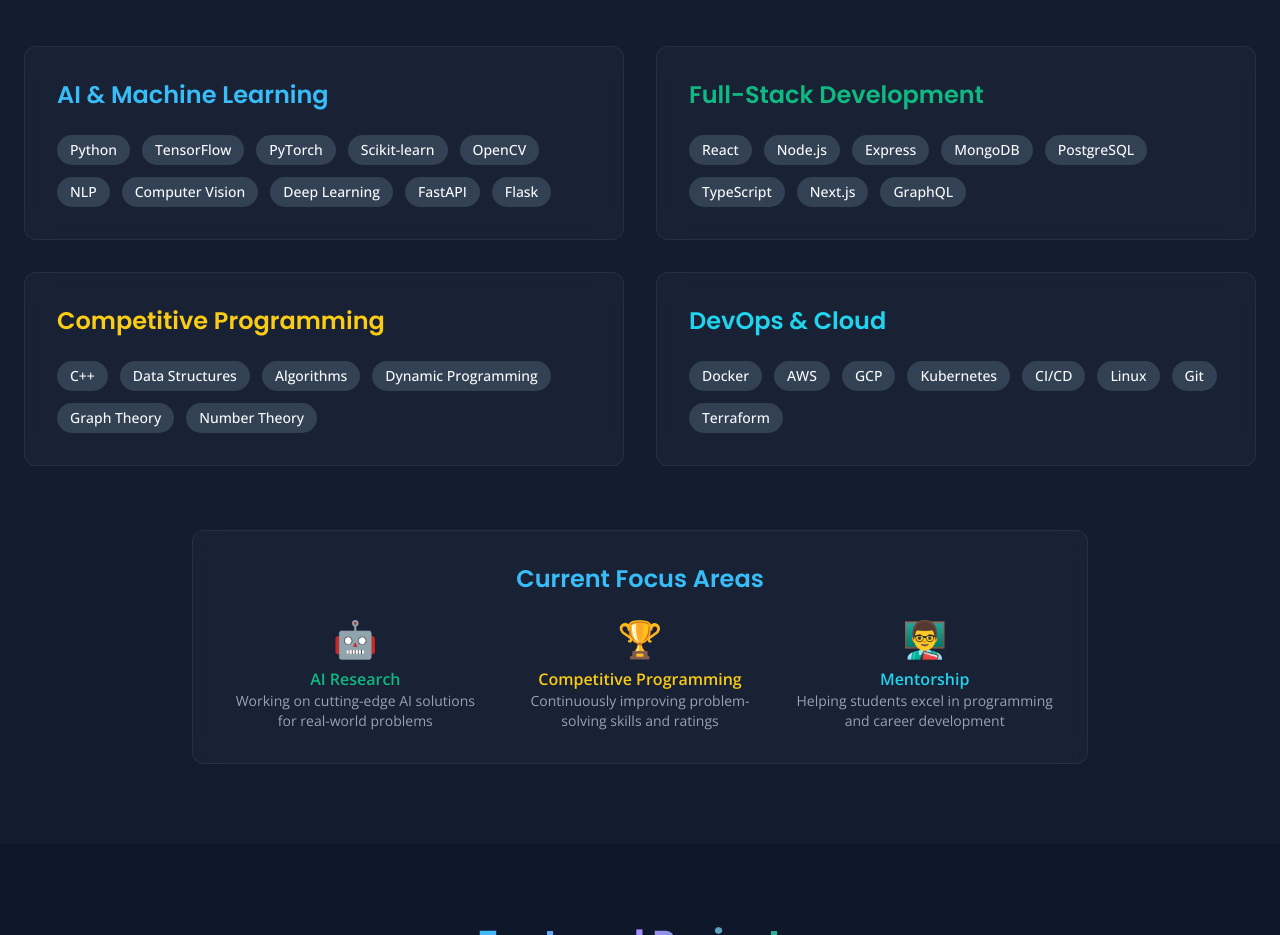
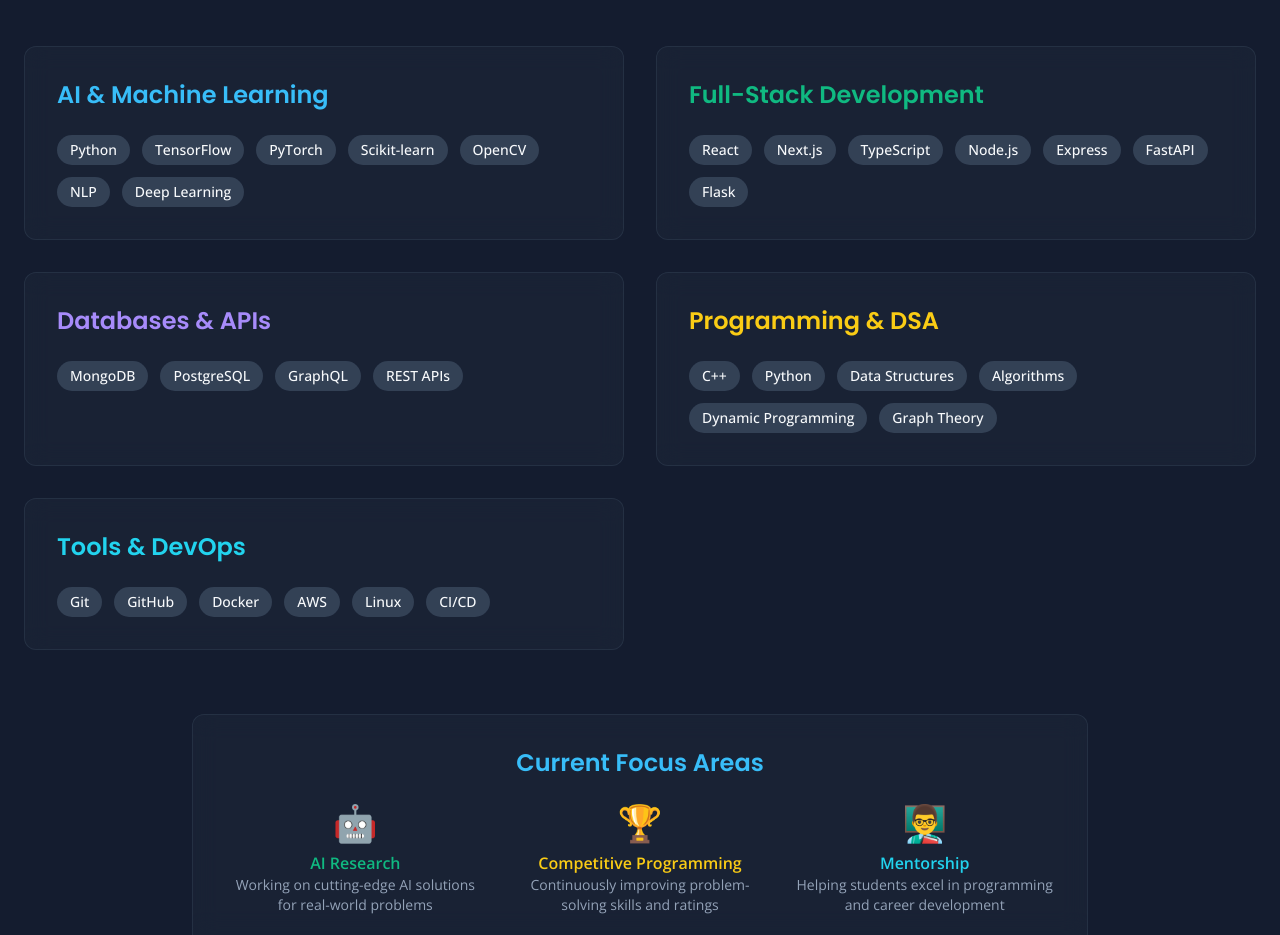
Before and after one commit to prachi-kCoder/My_Tech_Journey, a React (Vite) app: page / in a window 1280 px wide. Shown: the part 1020-1955 px from the top of the page. Built offline with nearby package versions, Linux system fonts and the light colour scheme.

Commit message:
Changes
Co-authored-by: prachi-kCoder <162518328+prachi-kCoder@users.noreply.github.com>

```diff
--- a/src/components/SkillsSection.tsx
+++ b/src/components/SkillsSection.tsx
@@ -6,22 +6,27 @@ const SkillsSection = () => {
     {
       title: "AI & Machine Learning",
       color: "text-sky-400",
-      skills: ["Python", "TensorFlow", "PyTorch", "Scikit-learn", "OpenCV", "NLP", "Computer Vision", "Deep Learning", "FastAPI", "Flask"]
+      skills: ["Python", "TensorFlow", "PyTorch", "Scikit-learn", "OpenCV", "NLP", "Deep Learning"]
     },
     {
       title: "Full-Stack Development",
       color: "text-emerald-500",
-      skills: ["React", "Node.js", "Express", "MongoDB", "PostgreSQL", "TypeScript", "Next.js", "GraphQL"]
+      skills: ["React", "Next.js", "TypeScript", "Node.js", "Express", "FastAPI", "Flask"]
     },
     {
-      title: "Competitive Programming",
-      color: "text-yellow-400",
-      skills: ["C++", "Data Structures", "Algorithms", "Dynamic Programming", "Graph Theory", "Number Theory"]
+      title: "Databases & APIs",
+      color: "text-violet-400",
+      skills: ["MongoDB", "PostgreSQL", "GraphQL", "REST APIs"]
     },
     {
-      title: "DevOps & Cloud",
+      title: "Programming & DSA",
+      color: "text-yellow-400",
+      skills: ["C++", "Python", "Data Structures", "Algorithms", "Dynamic Programming", "Graph Theory"]
+    },
+    {
+      title: "Tools & DevOps",
       color: "text-cyan-400",
-      skills: ["Docker", "AWS", "GCP", "Kubernetes", "CI/CD", "Linux", "Git", "Terraform"]
+      skills: ["Git", "GitHub", "Docker", "AWS", "Linux", "CI/CD"]
     }
   ];
 
```
